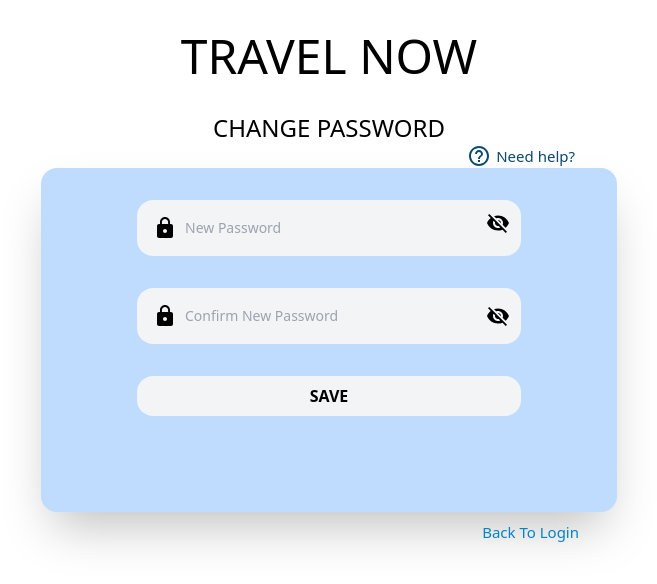
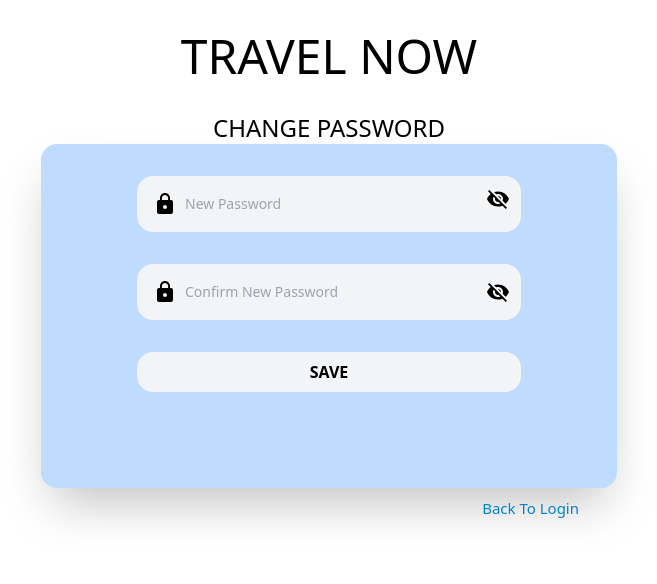
Before and after one commit to CQL02/TravelBlog, a Next.js app: page /login/LChangePass in a window 1280 px wide. Shown: the top 584 px of the page, without its empty margins (311-968 px from the left). Built offline with nearby package versions, Linux system fonts and the light colour scheme.

Commit message:
remove need help

```diff
--- a/pages/login/LChangePass.js
+++ b/pages/login/LChangePass.js
@@ -32,7 +32,7 @@ export default function ChangePasswordPage() {
           <p className="text-centre font-normal text-2xl basic-1/2 ">
             CHANGE PASSWORD
           </p>
-          <div className="inline-block align-right text-right text-sky-900 w-[500px]">
+          {/* <div className="inline-block align-right text-right text-sky-900 w-[500px]">
             <a
               href="#"
               className="text-[15px] text-right hover:bg-slate-100 rounded-[10px] px-1 py-0.5  mb-0.5"
@@ -40,7 +40,7 @@ export default function ChangePasswordPage() {
               <HelpOutlineIcon className="text-[20px] mr-[5px] align-bottom" />
               Need help?
             </a>
-          </div>
+          </div> */}
         </div>
 
         <div className="rounded-2xl shadow-2xl flex w-full md:w-auto bg-blue-200">
--- a/pages/login/forgetpassword.js
+++ b/pages/login/forgetpassword.js
@@ -20,7 +20,7 @@ export default function ForgetPasswordPage() {
           <p className="text-center font-normal text-2xl basic-1/2 ">
             FORGET PASSWORD
           </p>
-          <div className="inline-block align-right text-right text-sky-900 w-[500px]">
+          {/* <div className="inline-block align-right text-right text-sky-900 w-[500px]">
             <a
               href="#"
               className="text-[15px] text-right hover:bg-slate-100 rounded-[10px] px-1 py-0.5  mb-0.5"
@@ -28,7 +28,7 @@ export default function ForgetPasswordPage() {
               <HelpOutlineIcon className="text-[20px] mr-[5px] align-bottom" />
               Need help?
             </a>
-          </div>
+          </div> */}
         </div>
 
         <div className="rounded-2xl shadow-2xl flex w-full md:w-auto bg-blue-200">
--- a/pages/login/index.js
+++ b/pages/login/index.js
@@ -46,7 +46,7 @@ export default function MainPage() {
           TRAVEL NOW
         </div>
         <div className="text-center font-normal text-2xl basic-1/2">LOGIN</div>
-        <div className="inline-block align-right text-right text-sky-900 w-[500px]">
+        {/* <div className="inline-block align-right text-right text-sky-900 w-[500px]">
           <a
             href="#"
             className="text-[15px] text-right hover:bg-slate-100 rounded-[10px] px-1 py-0.5  mb-0.5"
@@ -54,7 +54,7 @@ export default function MainPage() {
             <HelpOutlineIcon className="text-[20px] mr-[5px] align-bottom" />
             Need help?
           </a>
-        </div>
+        </div> */}
 
         <div className="rounded-2xl shadow-2xl flex w-full md:w-auto bg-blue-200">
           <div className="flex flex-col items-center m-8">
--- a/pages/login/register.js
+++ b/pages/login/register.js
@@ -32,7 +32,7 @@ export default function RegisterAccount() {
           TRAVEL NOW
         </div>
         <p className="text-centre font-normal text-2xl basic-1/2">REGISTER</p>
-        <div className="inline-block align-right text-right text-sky-900 w-[500px]">
+        {/* <div className="inline-block align-right text-right text-sky-900 w-[500px]">
           <a
             href="#"
             className="text-[15px] text-right hover:bg-slate-100 rounded-[10px] px-1 py-0.5  mb-0.5"
@@ -40,7 +40,7 @@ export default function RegisterAccount() {
             <HelpOutlineIcon className="text-[20px] mr-[5px] align-bottom" />
             Need help?
           </a>
-        </div>
+        </div> */}
 
         <div className="rounded-2xl shadow-2xl flex w-full md:w-auto bg-blue-200 h-96">
           <div className="flex flex-col items-center m-5">
```
